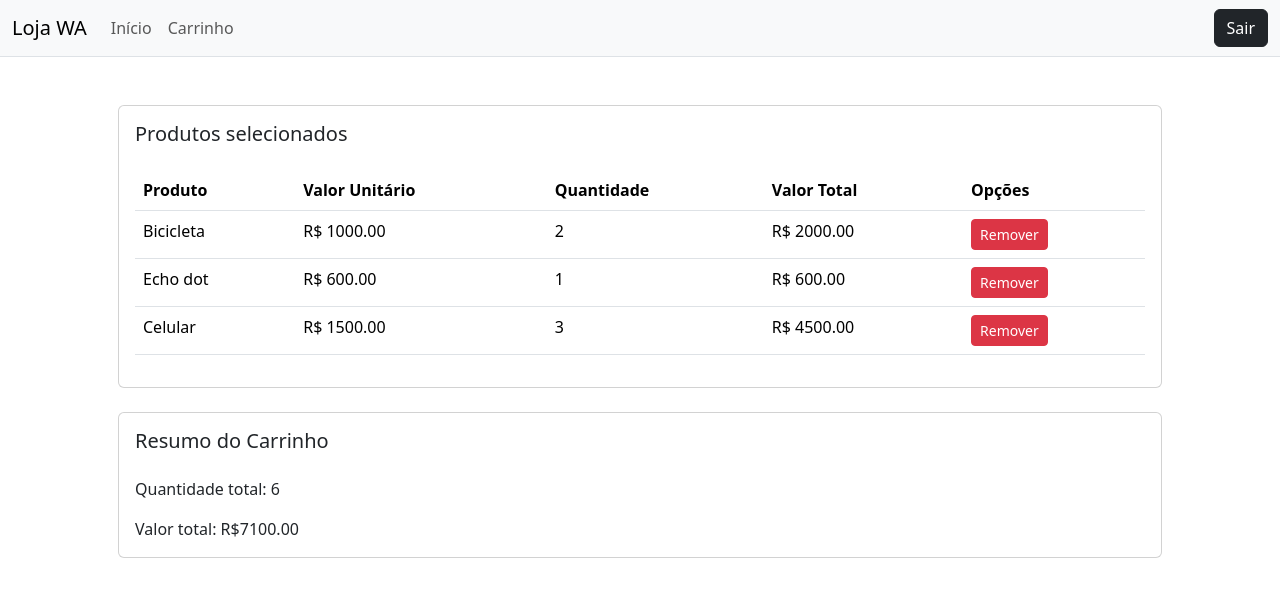
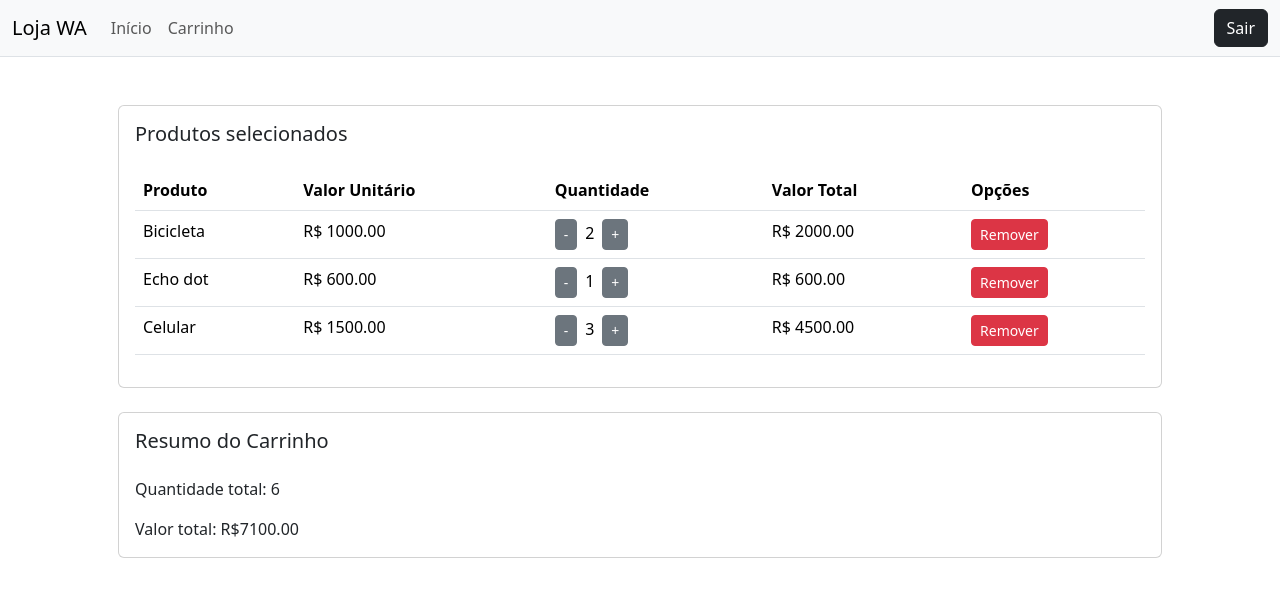
Before and after one commit to DaviBCSouza/WebAcademy_T3, a Next.js app in the folder loja-web/: page /carrinho in a window 1280 px wide. Shown: the top 596 px of the page. Built offline with nearby package versions, Linux system fonts and the light colour scheme; sample sign-in values are in the browser's storage.

Commit message:
:recycle: Gerenciamento de Estado: useReducer

```diff
--- a/loja-web/src/app/carrinho/page.tsx
+++ b/loja-web/src/app/carrinho/page.tsx
@@ -1,25 +1,68 @@
 "use client";
 
-import { useState } from "react";
+import { useReducer } from "react";
 import CartList from "../components/Cart/ListagemCarrinho";
 import ProtectedRouter from "../components/ProtectedRouter";
 import ItemSummary from "../components/ResumoCarrinho";
 import { mockCartItem } from "../mocks/itensCarrinho";
 
+type State = {
+  cartItems: CartItem[];
+};
+
+export type Action =
+  | { type: "aumentar_qtd"; id: string }
+  | { type: "diminuir_qtd"; id: string }
+  | { type: "remover"; id: string };
+
+function reducer(state: State, action: Action): State {
+  switch (action.type) {
+    case "aumentar_qtd": {
+      return {
+        ...state,
+        cartItems: state.cartItems.map((item) =>
+          item.id === action.id ? { ...item, amount: item.amount + 1 } : item
+        ),
+      };
+    }
+    case "diminuir_qtd": {
+      const itemToDecrement = state.cartItems.find(
+        (item) => item.id === action.id
+      );
+      if (!itemToDecrement || itemToDecrement.amount <= 0) {
+        return state;
+      }
+      return {
+        ...state,
+        cartItems: state.cartItems.map((item) =>
+          item.id === action.id ? { ...item, amount: item.amount - 1 } : item
+        ),
+      };
+    }
+    case "remover": {
+      return {
+        ...state,
+        cartItems: state.cartItems.filter((item) => item.id !== action.id),
+      };
+    }
+    default: {
+      return state;
+    }
+  }
+}
+
 export default function Cart() {
-  const [cartItems, setCartItems] = useState<CartItem[]>(mockCartItem);
+  const [state, dispatch] = useReducer(reducer, { cartItems: mockCartItem });
 
-  const removeCartItem = (id: string): void => {
-    const newCart = cartItems.filter((item) => item.id !== id);
-    setCartItems(newCart);
-  };
-
-  const totalPrice = cartItems.reduce(
+  const totalPrice = state.cartItems.reduce(
     (total, item) => total + item.price * item.amount,
     0
   );
 
-  const totalAmount = cartItems.reduce((total, item) => total + item.amount, 0);
+  const totalAmount = state.cartItems.reduce(
+    (total, item) => total + item.amount,
+    0
+  );
 
   return (
     <ProtectedRouter>
@@ -31,7 +74,7 @@ export default function Cart() {
                 Produtos selecionados
               </h5>
               <div className="table-responsive">
-                <CartList items={cartItems} removeCartItem={removeCartItem} />
+                <CartList items={state.cartItems} dispatch={dispatch} />
               </div>
             </div>
           </div>
--- a/loja-web/src/app/components/Cart/ItemCarrinho.tsx
+++ b/loja-web/src/app/components/Cart/ItemCarrinho.tsx
@@ -1,26 +1,39 @@
+import { Action } from "@/app/carrinho/page";
+import { Dispatch } from "react";
+
 interface ICartItem {
   item: CartItem;
-  removeCartItem: (id: string) => void;
+  dispatch: Dispatch<Action>;
 }
 
-export default function CartItem({
-  item,
-  removeCartItem,
-}: Readonly<ICartItem>) {
+export default function CartItem({ item, dispatch }: Readonly<ICartItem>) {
   const productTotal: number = item.price * item.amount;
 
   return (
     <tr key={item.id}>
       <td>{item.name}</td>
       <td>R$ {item.price.toFixed(2)}</td>
-      <td>{item.amount}</td>
-
+      <td>
+        <button
+          className="btn btn-secondary btn-sm me-2"
+          onClick={() => dispatch({ type: "diminuir_qtd", id: item.id })}
+        >
+          -
+        </button>
+        {item.amount}
+        <button
+          className="btn btn-secondary btn-sm ms-2"
+          onClick={() => dispatch({ type: "aumentar_qtd", id: item.id })}
+        >
+          +
+        </button>
+      </td>
       <td>R$ {productTotal.toFixed(2)}</td>
       <td>
         <button
           className="btn btn-danger btn-sm"
           type="button"
-          onClick={() => removeCartItem(item.id)}
+          onClick={() => dispatch({ type: "remover", id: item.id })}
         >
           Remover
         </button>
--- a/loja-web/src/app/components/Cart/ListagemCarrinho.tsx
+++ b/loja-web/src/app/components/Cart/ListagemCarrinho.tsx
@@ -1,14 +1,13 @@
+import { Action } from "@/app/carrinho/page";
+import { Dispatch } from "react";
 import CartItem from "./ItemCarrinho";
 
 interface ICartList {
   items: CartItem[];
-  removeCartItem: (id: string) => void;
+  dispatch: Dispatch<Action>;
 }
 
-export default function CartList({
-  items,
-  removeCartItem,
-}: Readonly<ICartList>) {
+export default function CartList({ items, dispatch }: Readonly<ICartList>) {
   return (
     <table className="table ">
       <thead>
@@ -22,7 +21,7 @@ export default function CartList({
       </thead>
       <tbody>
         {items.map((item) => (
-          <CartItem key={item.id} item={item} removeCartItem={removeCartItem} />
+          <CartItem key={item.id} item={item} dispatch={dispatch} />
         ))}
       </tbody>
     </table>
--- a/loja-web/src/app/components/ProtectedRouter.tsx
+++ b/loja-web/src/app/components/ProtectedRouter.tsx
@@ -3,9 +3,9 @@ import { useEffect } from "react";
 
 export default function ProtectedRouter({
   children,
-}: {
+}: Readonly<{
   children: React.ReactNode;
-}) {
+}>) {
   const router = useRouter();
 
   useEffect(() => {
```
